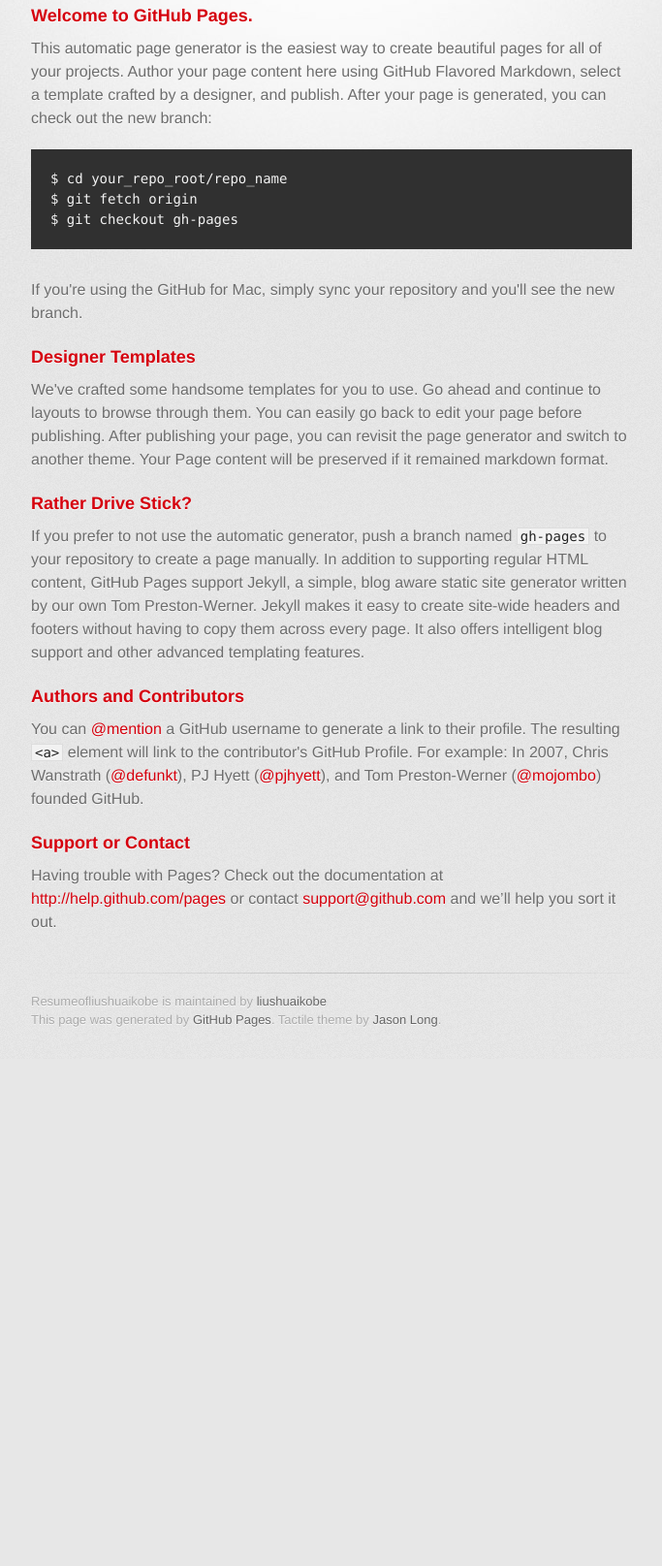
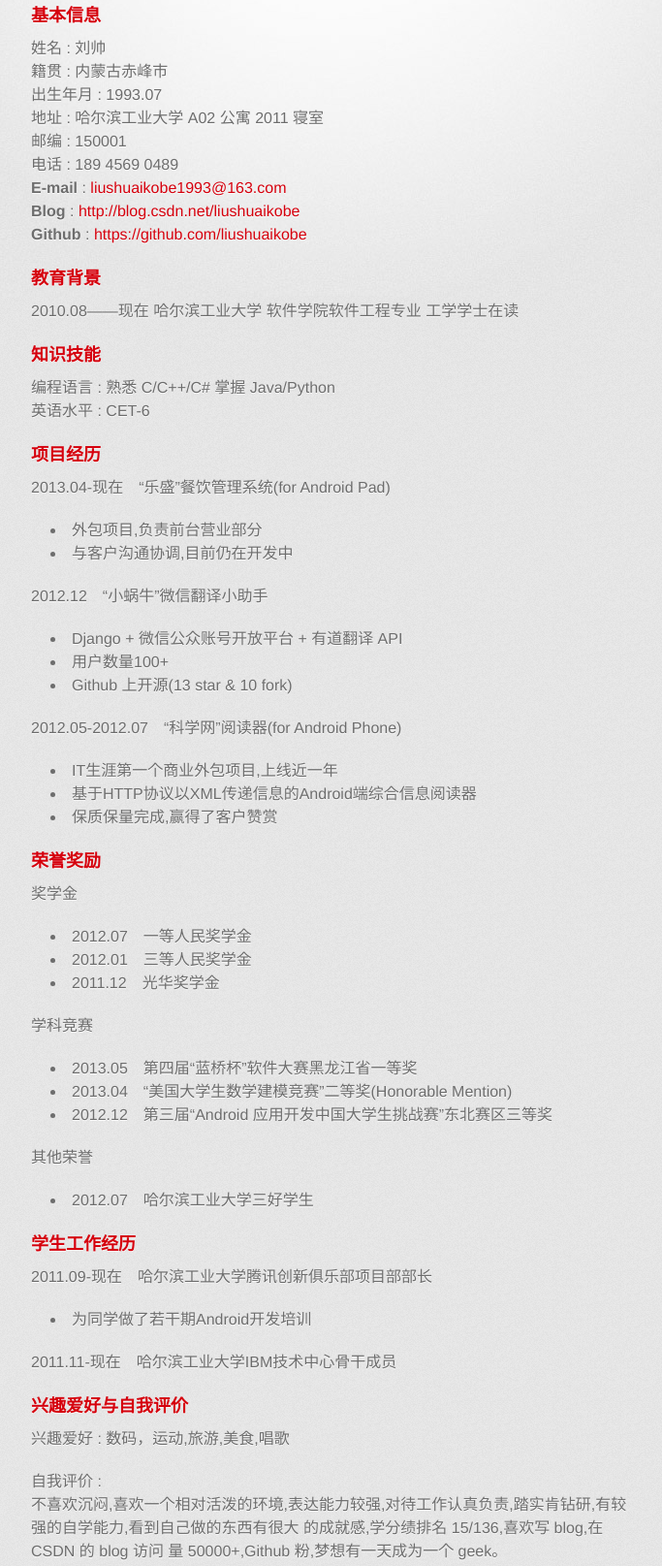
Before and after one commit to liushuaikobe/ResumeOfLiushuaikobe, a plain HTML site: page index.html in a window 1280 px wide. Shown: the part 268-1883 px from the top of the page at 97% size, without its empty margins (298-981 px from the left). Before the commit the page ends 1360 px from the top, so only its background shows below. Drawn offline with Linux system fonts and the light colour scheme; a web font is replaced by a local one.

Commit message:
修改Page为自己的简历

```diff
--- a/index.html
+++ b/index.html
@@ -10,7 +10,7 @@
     <!--[if lt IE 9]>
     <script src="//html5shiv.googlecode.com/svn/trunk/html5.js"></script>
     <![endif]-->
-    <title>Resumeofliushuaikobe by liushuaikobe</title>
+    <title>Resume of liushuaikobe</title>
   </head>
 
   <body>
@@ -18,8 +18,8 @@
       <div class="inner">
 
         <header>
-          <h1>Resumeofliushuaikobe</h1>
-          <h2>The resume of me,a student of School of Software, HIT.</h2>
+          <h1>Resume of liushuaikobe</h1>
+          <h2>A student of School of Software, HIT.</h2>
         </header>
 
         <section id="downloads" class="clearfix">
@@ -32,36 +32,117 @@
 
         <section id="main_content">
           <h3>
-<a name="welcome-to-github-pages" class="anchor" href="#welcome-to-github-pages"><span class="octicon octicon-link"></span></a>Welcome to GitHub Pages.</h3>
+<a name="welcome-to-github-pages" class="anchor" href="#welcome-to-github-pages"><span class="octicon octicon-link"></span></a>基本信息</h3>
 
-<p>This automatic page generator is the easiest way to create beautiful pages for all of your projects. Author your page content here using GitHub Flavored Markdown, select a template crafted by a designer, and publish. After your page is generated, you can check out the new branch:</p>
-
-<pre><code>$ cd your_repo_root/repo_name
-$ git fetch origin
-$ git checkout gh-pages
-</code></pre>
-
-<p>If you're using the GitHub for Mac, simply sync your repository and you'll see the new branch.</p>
+<p>
+姓名 : 刘帅<br>
+籍贯 : 内蒙古赤峰市<br>
+出生年月 : 1993.07<br>
+地址 : 哈尔滨工业大学 A02 公寓 2011 寝室<br>
+邮编 : 150001<br>
+电话 : 189 4569 0489<br>
+<strong>E-mail</strong> : <a href="mailto:liushuaikobe1993@163.com">liushuaikobe1993@163.com</a><br>
+<strong>Blog</strong> : <a href="http://blog.csdn.net/liushuaikobe">http://blog.csdn.net/liushuaikobe</a><br>
+<strong>Github</strong> : <a href="https://github.com/liushuaikobe">https://github.com/liushuaikobe</a>
+</p>
 
 <h3>
-<a name="designer-templates" class="anchor" href="#designer-templates"><span class="octicon octicon-link"></span></a>Designer Templates</h3>
+<a name="designer-templates" class="anchor" href="#designer-templates"><span class="octicon octicon-link"></span></a>教育背景</h3>
 
-<p>We've crafted some handsome templates for you to use. Go ahead and continue to layouts to browse through them. You can easily go back to edit your page before publishing. After publishing your page, you can revisit the page generator and switch to another theme. Your Page content will be preserved if it remained markdown format.</p>
+<p>2010.08——现在 哈尔滨工业大学 软件学院软件工程专业 工学学士在读</p>
 
 <h3>
-<a name="rather-drive-stick" class="anchor" href="#rather-drive-stick"><span class="octicon octicon-link"></span></a>Rather Drive Stick?</h3>
+<a name="rather-drive-stick" class="anchor" href="#rather-drive-stick"><span class="octicon octicon-link"></span></a>知识技能</h3>
 
-<p>If you prefer to not use the automatic generator, push a branch named <code>gh-pages</code> to your repository to create a page manually. In addition to supporting regular HTML content, GitHub Pages support Jekyll, a simple, blog aware static site generator written by our own Tom Preston-Werner. Jekyll makes it easy to create site-wide headers and footers without having to copy them across every page. It also offers intelligent blog support and other advanced templating features.</p>
+<p>
+  编程语言 : 熟悉 C/C++/C# 掌握 Java/Python<br>
+  英语水平 : CET-6
+</p>
 
 <h3>
-<a name="authors-and-contributors" class="anchor" href="#authors-and-contributors"><span class="octicon octicon-link"></span></a>Authors and Contributors</h3>
+<a name="authors-and-contributors" class="anchor" href="#authors-and-contributors"><span class="octicon octicon-link"></span></a>项目经历</h3>
 
-<p>You can <a href="https://github.com/blog/821" class="user-mention">@mention</a> a GitHub username to generate a link to their profile. The resulting <code>&lt;a&gt;</code> element will link to the contributor's GitHub Profile. For example: In 2007, Chris Wanstrath (<a href="https://github.com/defunkt" class="user-mention">@defunkt</a>), PJ Hyett (<a href="https://github.com/pjhyett" class="user-mention">@pjhyett</a>), and Tom Preston-Werner (<a href="https://github.com/mojombo" class="user-mention">@mojombo</a>) founded GitHub.</p>
+<p>
+  2013.04-现在　“乐盛”餐饮管理系统(for Android Pad)<br>
+  <ul>
+    <li>外包项目,负责前台营业部分</li>
+    <li>与客户沟通协调,目前仍在开发中</li>
+  </ul>
+</p>
+
+<p>
+  2012.12　“小蜗牛”微信翻译小助手<br>
+  <ul>
+    <li>Django + 微信公众账号开放平台 + 有道翻译 API</li>
+    <li>用户数量100+</li>
+    <li>Github 上开源(13 star & 10 fork)</li>
+  </ul>
+</p>
+
+<p>
+  2012.05-2012.07　“科学网”阅读器(for Android Phone)<br>
+  <ul>
+    <li>IT生涯第一个商业外包项目,上线近一年</li>
+    <li>基于HTTP协议以XML传递信息的Android端综合信息阅读器</li>
+    <li>保质保量完成,赢得了客户赞赏</li>
+  </ul>
+</p>
 
 <h3>
-<a name="support-or-contact" class="anchor" href="#support-or-contact"><span class="octicon octicon-link"></span></a>Support or Contact</h3>
+<a name="support-or-contact" class="anchor" href="#support-or-contact"><span class="octicon octicon-link"></span></a>荣誉奖励</h3>
 
-<p>Having trouble with Pages? Check out the documentation at <a href="http://help.github.com/pages">http://help.github.com/pages</a> or contact <a href="mailto:support@github.com">support@github.com</a> and we’ll help you sort it out.</p>
+<p>
+  奖学金
+  <ul>
+    <li>2012.07　一等人民奖学金</li>
+    <li>2012.01　三等人民奖学金</li>
+    <li>2011.12　光华奖学金</li>
+  </ul>
+</p>
+
+<p>
+  学科竞赛
+  <ul>
+    <li>2013.05　第四届“蓝桥杯”软件大赛黑龙江省一等奖</li>
+    <li>2013.04　“美国大学生数学建模竞赛”二等奖(Honorable Mention)</li>
+    <li>2012.12　第三届“Android 应用开发中国大学生挑战赛”东北赛区三等奖</li>
+  </ul>
+</p>
+
+
+<p>
+  其他荣誉
+  <ul>
+    <li>2012.07　哈尔滨工业大学三好学生</li>
+  </ul>
+</p>
+
+<h3>
+<a name="support-or-contact" class="anchor" href="#support-or-contact"><span class="octicon octicon-link"></span></a>学生工作经历</h3>
+
+<p>
+  2011.09-现在　哈尔滨工业大学腾讯创新俱乐部项目部部长
+  <ul>
+    <li>为同学做了若干期Android开发培训</li>
+  </ul>
+</p>
+
+<p>
+  2011.11-现在　哈尔滨工业大学IBM技术中心骨干成员
+</p>
+
+<h3>
+<a name="support-or-contact" class="anchor" href="#support-or-contact"><span class="octicon octicon-link"></span></a>兴趣爱好与自我评价</h3>
+
+<p>
+  兴趣爱好 : 数码，运动,旅游,美食,唱歌
+</p>
+
+<p>
+  自我评价 :<br>
+  不喜欢沉闷,喜欢一个相对活泼的环境,表达能力较强,对待工作认真负责,踏实肯钻研,有较强的自学能力,看到自己做的东西有很大 的成就感,学分绩排名 15/136,喜欢写 blog,在 CSDN 的 blog 访问 量 50000+,Github 粉,梦想有一天成为一个 geek。
+</p>
+
         </section>
 
         <footer>
```
Also changed, not shown: 1 other file.
